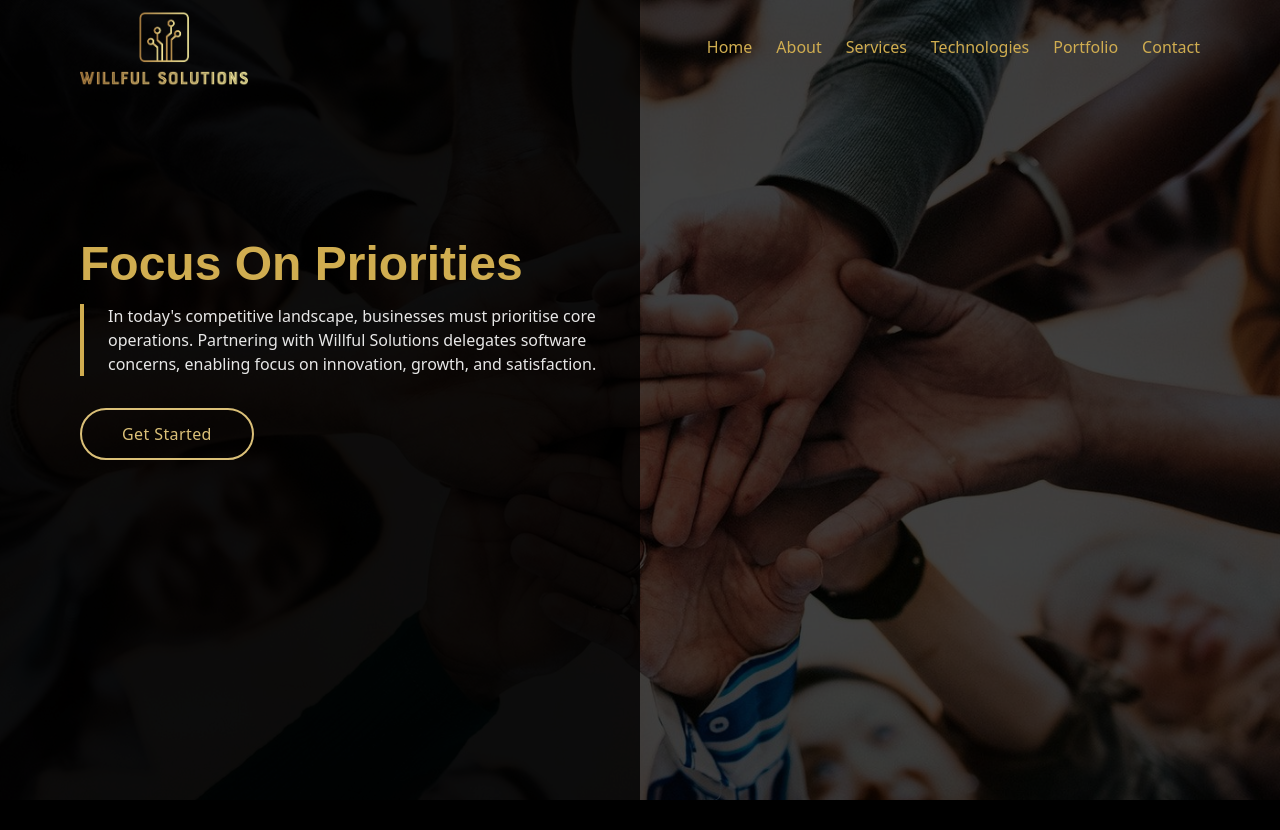
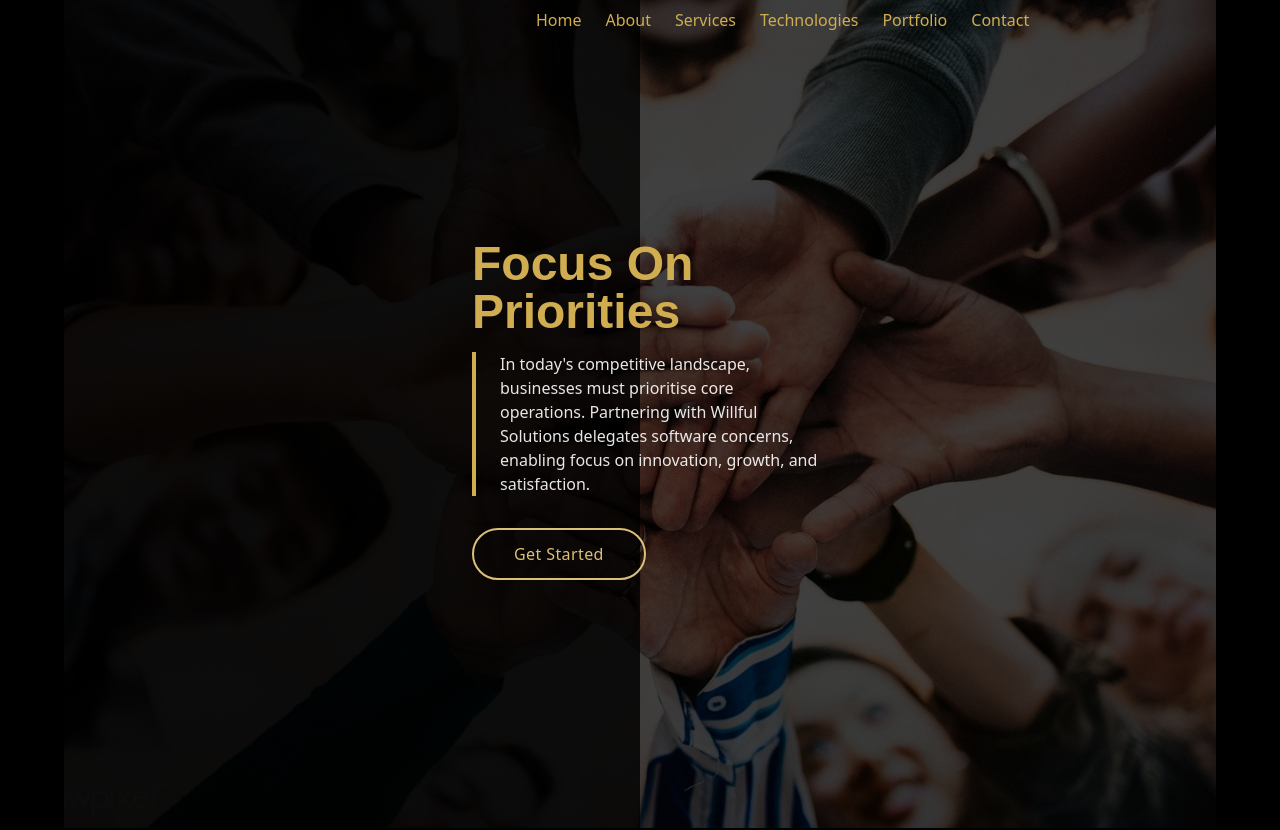
Before and after one commit to WillfulSolutions/website, a Next.js app: page / in a window 1280 px wide. Shown: the top 830 px of the page. Built offline with nearby package versions, Linux system fonts and the light colour scheme.

Commit message:
Updates header and hero layout adds additional image file for future component

```diff
--- a/app/page.tsx
+++ b/app/page.tsx
@@ -1,6 +1,7 @@
 import Header from '../components/header';
 import Hero from '../components/hero';
 import Footer from '../components/footer';
+import WhyChooseUs from "@/components/why-choose-us";
 
 export default function Home() {
     return (
@@ -10,6 +11,7 @@ export default function Home() {
         <main className="flex-1">
           <Hero />
           {/* Add other sections/components below (Why us, Services, Features, etc.) */}
+          {/*  <WhyChooseUs />*/}
         </main>
         <Footer />
       </div>
--- a/components/header.tsx
+++ b/components/header.tsx
@@ -19,11 +19,11 @@ export default function Header() {
     return (
         <header
           className={`fixed top-0 left-0 right-0 z-9999 transition-all duration-300 ${
-            sticked ? "bg-black/90 py-3" : "bg-transparent py-2"
+            sticked ? "bg-black/90 py-2" : "bg-transparent py-2"
           }`}
           aria-hidden={false}
         >
-          <div className="max-w-6xl mx-auto flex items-center justify-between px-4">
+        <div className="w-full flex items-center justify-between px-4 lg:px-134">
           <Link href="/" className="flex items-center" onClick={() => setMobileOpen(false)}>
             <Image src="/img/logo-trim.png" alt="Logo" width={200} height={200} priority className="w-28 lg:w-42 h-auto" />
           </Link>
@@ -60,7 +60,7 @@ export default function Header() {
       >
         <div className="flex items-center justify-between p-4 border-b border-black/40">
           <Link href="/" className="flex items-center" onClick={() => setMobileOpen(false)}>
-            <Image src="/img/logo.png" alt="Logo" width={40} height={40} />
+            <Image src="/assets/img/logo.png" alt="Logo" width={40} height={40} />
           </Link>
           <button aria-label="Close menu" onClick={() => setMobileOpen(false)} className={`text-[var(--color-primary)] p-2`}>
             <svg className="w-6 h-6" fill="none" stroke="currentColor" viewBox="0 0 24 24">
--- a/components/hero.tsx
+++ b/components/hero.tsx
@@ -5,7 +5,8 @@ import Image from "next/image";
 
 export default function Hero(){
   return (
-   <section id="hero" className="relative w-full min-h-screen lg:pt-20" aria-label="Hero">
+    <section id="hero" className="relative w-full min-h-screen bg-black lg:px-[5vw]" aria-label="Hero">
+      <div className="relative w-full min-h-screen overflow-hidden">
         {/* Background image (Next/Image fill -> responsive + optimized) */}
         <Image
           src="/img/home/hero-img.jpg"
@@ -21,7 +22,7 @@ export default function Hero(){
       <div className="hidden lg:block absolute top-0 bottom-0 left-0 w-1/2 bg-black/80 pointer-events-none" aria-hidden="true" />
 
       {/* Content container above overlays; padding accounts for fixed header */}
-      <div className="relative z-10 max-w-6xl mx-auto px-4 py-[180px] md:py-40 sm:py-28">
+      <div className="relative z-10 max-w-6xl mx-auto lg:mx-0 px-4 py-4 sm:py-28 md:py-40 lg:py-60 lg:pl-102">
         <div className="grid grid-cols-1 lg:grid-cols-2 gap-8 items-center">
           <div>
             <h1
@@ -31,7 +32,7 @@ export default function Hero(){
               Focus On Priorities
             </h1>
 
-            <blockquote className="border-l-4 border-[var(--color-primary)] pl-6 text-white/90 mb-6 max-w-prose">
+            <blockquote className="border-l-4 border-[var(--color-primary)] pl-6 text-white/90 mb-6 lg:w-full max-w-prose">
               In today&#39;s competitive landscape, businesses must prioritise core
               operations. Partnering with Willful Solutions delegates software concerns,
               enabling focus on innovation, growth, and satisfaction.
@@ -58,6 +59,7 @@ export default function Hero(){
           </div>
         </div>
       </div>
+      </div>
     </section>
   );
 }
```
Also changed, not shown: public/img/home/team-meeting-1.jpg (added). Lines whose indentation alone changed are shown as unchanged.
